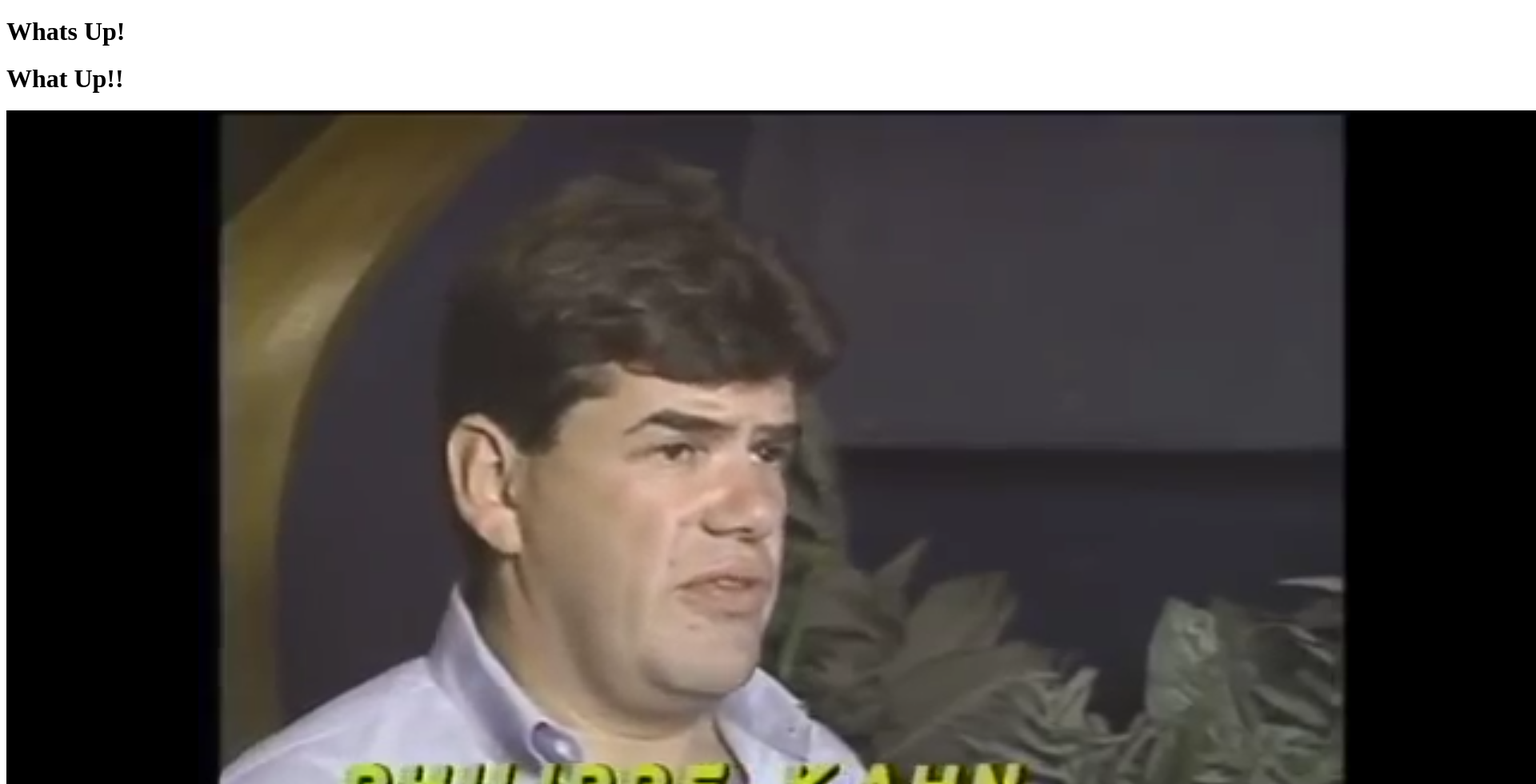
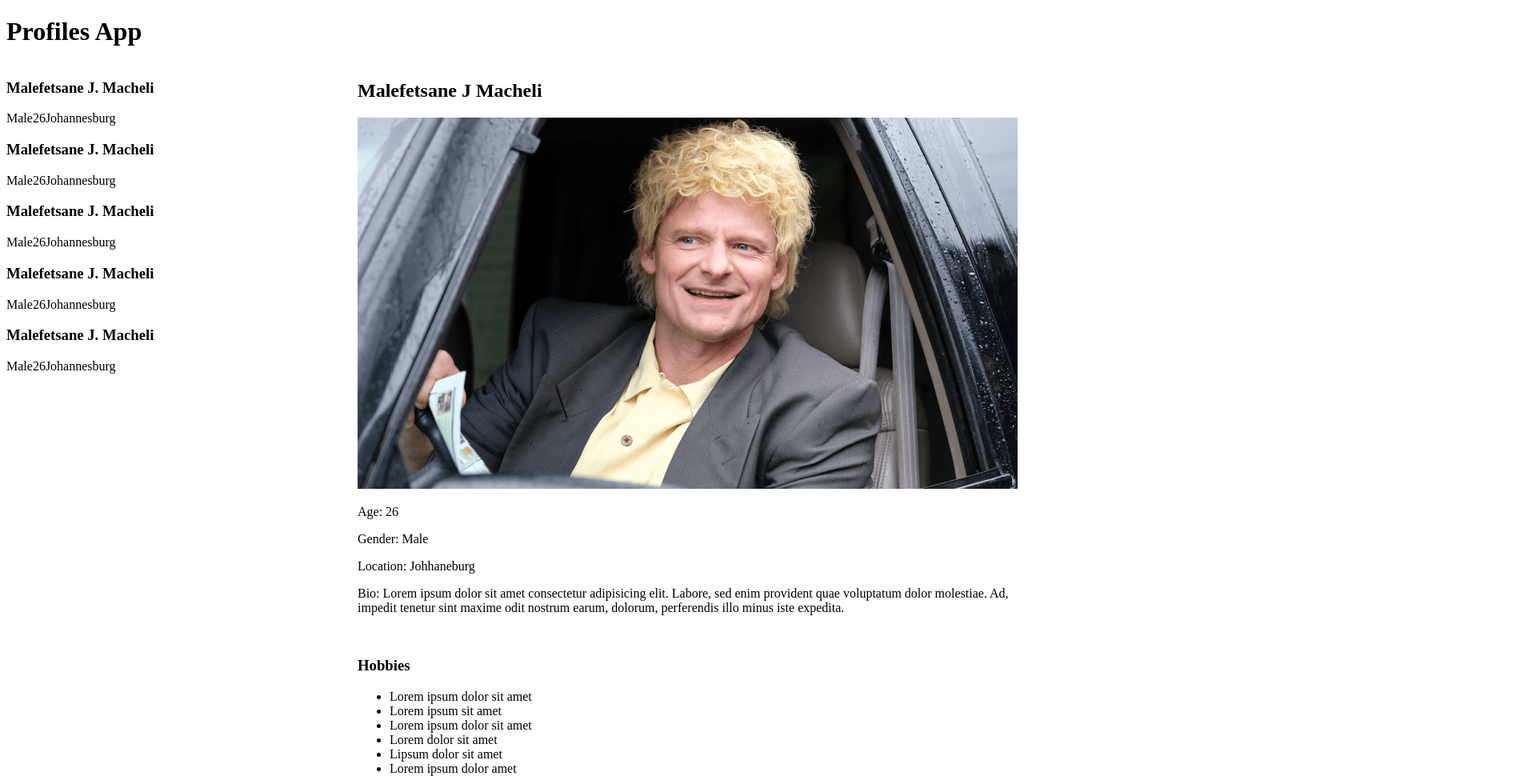
Before and after one commit to mjmacheli/profiles, a React app: page / in a window 1280 px wide. Shown: the top 980 px of the page at 80% size, 1920 px wide, since content can reach past the window. Built offline with nearby package versions, Linux system fonts and the light colour scheme.

Commit message:
Basic Components

```diff
--- a/src/App.js
+++ /dev/null
@@ -1,12 +0,0 @@
-import React, {Component} from 'react'
-
-import Felipe from './static/img/felipe.png'
-
-const App = () => (
-    <div>
-        <h1>What Up!!</h1>
-        <img src={Felipe} alt="Felipe Khan" />
-    </div>
-)
-
-export default App
--- a/src/Index.js
+++ b/src/Index.js
@@ -2,7 +2,7 @@
 import ReactDOM from 'react-dom'
 import React from 'react'
 
-import App from './App'
+import App from './components/App'
 
 const MNT_ELEMENT = document.getElementById('root')
 ReactDOM.render(
--- /dev/null
+++ b/src/components/App.js
@@ -0,0 +1,18 @@
+import React, {Component} from 'react'
+
+import Header from './Header'
+import Profiles from './Profiles'
+import ProfileDetails from './ProfileDetails'
+
+const App = () => (
+    <div>
+        <Header/>
+        <main style={{display: 'flex'}}>
+            <Profiles style={{flex: 3}}/>
+            <ProfileDetails style={{flex: 5}}/>
+        </main>
+
+    </div>
+)
+
+export default App
--- /dev/null
+++ b/src/components/Header.js
@@ -0,0 +1,5 @@
+import React from 'react'
+
+const Header = () => <header><h1>Profiles App</h1></header>
+
+export default Header
--- /dev/null
+++ b/src/components/ProfileDetails.js
@@ -0,0 +1,26 @@
+import React from 'react'
+import Fene from '../static/img/fene.png'
+
+const ProfilesDetails = ({style}) => (
+
+    <section style={style}>
+        <h2>Malefetsane J Macheli</h2>
+        <img src={Fene} atl='Fenne' />
+        <p>Age: 26</p>
+        <p>Gender: Male</p>
+        <p>Location: Johhaneburg</p>
+        <p>Bio: Lorem ipsum dolor sit amet consectetur adipisicing elit. Labore, sed enim provident quae voluptatum dolor molestiae. Ad, impedit tenetur sint maxime odit nostrum earum, dolorum, perferendis illo minus iste expedita.</p>
+        <br/>
+        <h3>Hobbies</h3>
+        <ul>
+            <li>Lorem ipsum dolor sit amet</li>
+            <li>Lorem ipsum sit amet</li>
+            <li>Lorem ipsum dolor sit amet</li>
+            <li>Lorem dolor sit amet</li>
+            <li>Lipsum dolor sit amet</li>
+            <li>Lorem ipsum dolor amet</li>
+        </ul>
+    </section>
+)
+
+export default ProfilesDetails
--- /dev/null
+++ b/src/components/Profiles.js
@@ -0,0 +1,45 @@
+import React from 'react'
+
+const Profiles = ({style}) => (
+    <div style={style}>
+        <section>
+            <h3>Malefetsane J. Macheli</h3>
+            <span>Male</span>
+            <span>26</span>
+            <span>Johannesburg</span>
+        </section>
+
+        <section>
+            <h3>Malefetsane J. Macheli</h3>
+            <span>Male</span>
+            <span>26</span>
+            <span>Johannesburg</span>
+        </section>
+
+        <section>
+            <h3>Malefetsane J. Macheli</h3>
+            <span>Male</span>
+            <span>26</span>
+            <span>Johannesburg</span>
+        </section>
+
+        <section>
+            <h3>Malefetsane J. Macheli</h3>
+            <span>Male</span>
+            <span>26</span>
+            <span>Johannesburg</span>
+        </section>
+
+        <section>
+            <h3>Malefetsane J. Macheli</h3>
+            <span>Male</span>
+            <span>26</span>
+            <span>Johannesburg</span>
+        </section>
+
+    </div>
+
+)
+
+
+export default Profiles
--- a/src/index.html
+++ b/src/index.html
@@ -7,7 +7,6 @@
     <title></title>
 </head>
 <body>
-    <h1>Whats Up!</h1>
     <div id="root"></div>
 </body>
 </html>
```
Also changed, not shown: src/static/img/felipe.png (deleted), src/static/img/fene.png (added).
